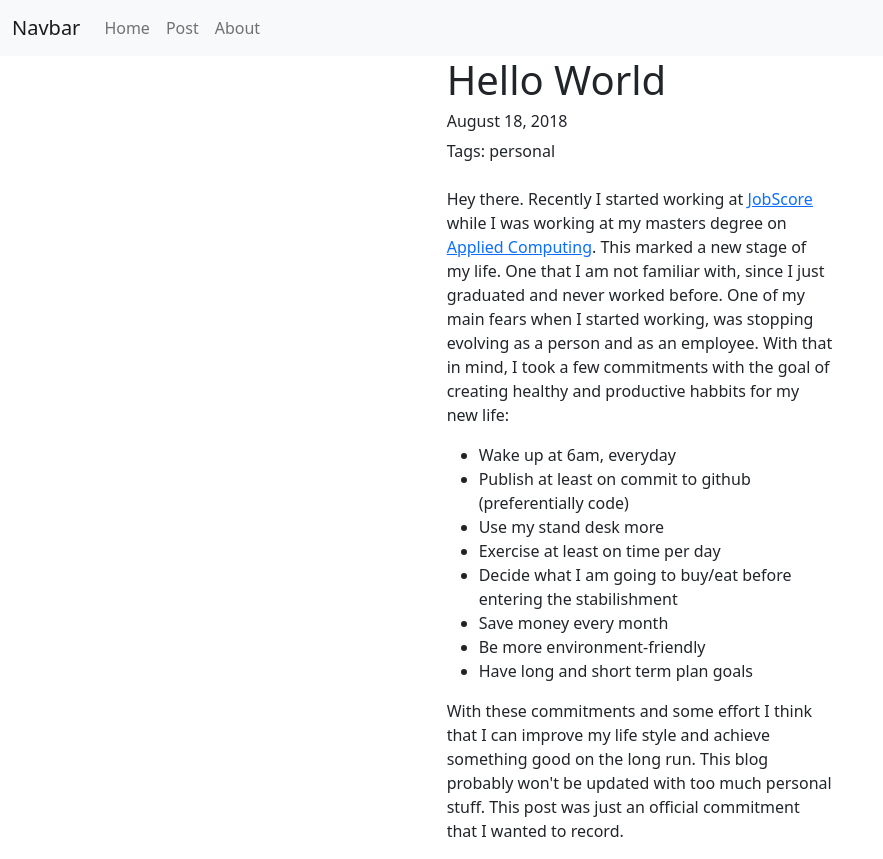
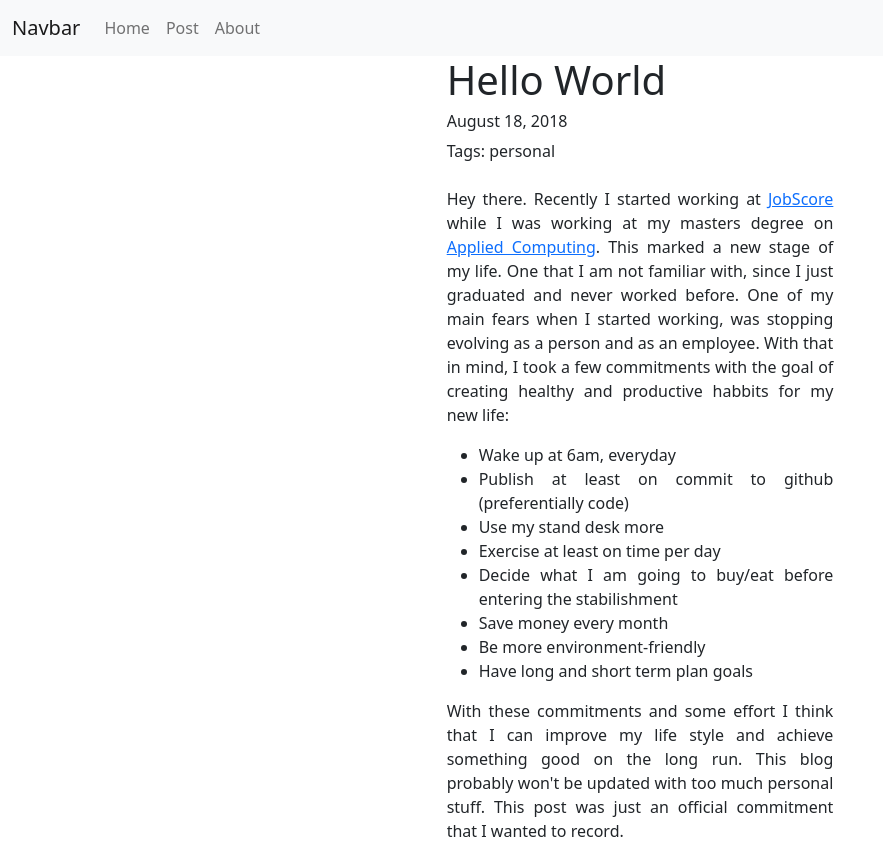
Before and after one commit to h3nnn4n/neo-personal-website, a Django app: page /post/ in a window 1280 px wide. Shown: the whole page, without its empty margins (0-883 px from the left). Run offline with Django 4.2, Linux system fonts and the light colour scheme.

Commit message:
Justify text :)

```diff
--- a/website/app/templates/post.html
+++ b/website/app/templates/post.html
@@ -24,7 +24,9 @@
 
       <br><br>
 
-      {{ content }}
+      <div style="text-align: justify">
+        {{ content }}
+      </div>
     </div>
   </div>
   <div class="col"></div>
```
